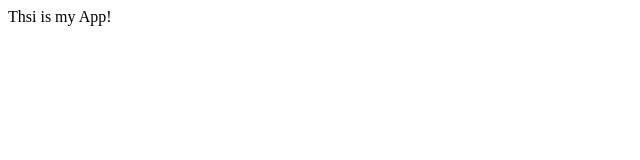
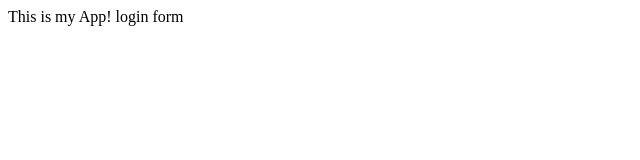
Before and after one commit to sidsha/sample, a plain HTML site: page index.html in a window 1280 px wide. Shown: the full height of the page, 0-640 px from the left. Drawn offline with Linux system fonts and the light colour scheme.

Commit message:
login form

```diff
--- a/index.html
+++ b/index.html
@@ -3,7 +3,8 @@
   <title>My App</title>
 </head>
 <body>
-  Thsi is my App!
+  This is my App!
+  login form
 </body>
 
 </html>
```
Also changed, not shown: login.html (added, +1 -0 lines).
